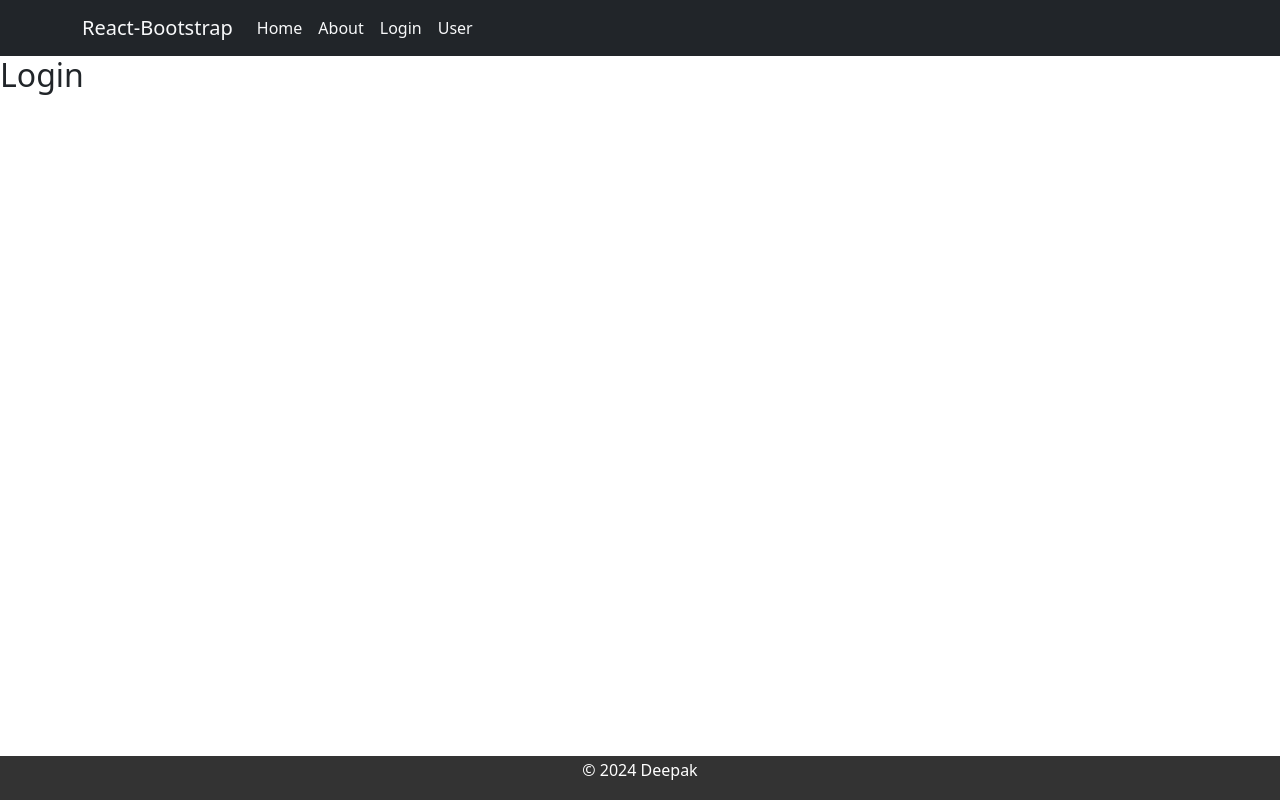
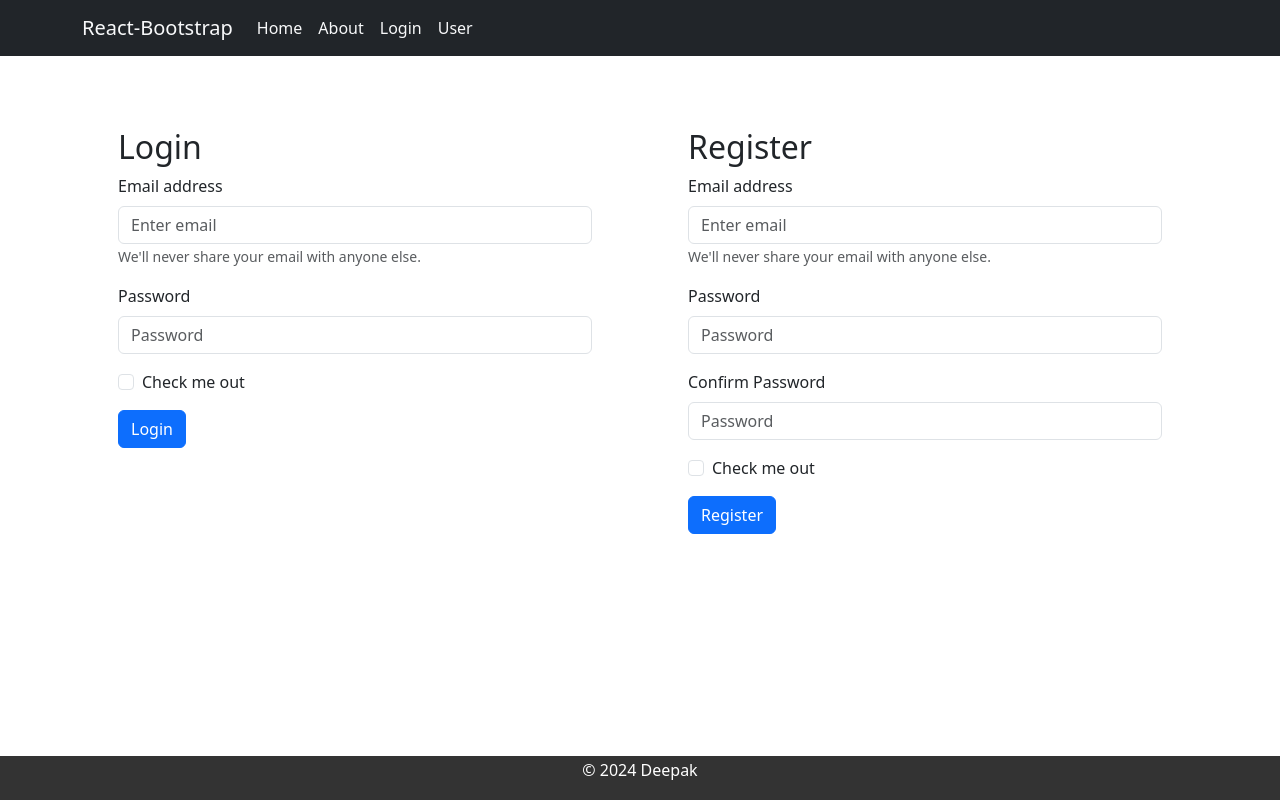
Before and after one commit to 1Deepak007/MERN-traning, a React (Create React App) app in the folder Day4-ReactRouter/react_routing_app/: page /login in a window 1280 px wide. Built offline with nearby package versions, Linux system fonts and the light colour scheme.

Commit message:
working-loginpage

```diff
--- a/Day4-ReactRouter/react_routing_app/package.json
+++ b/Day4-ReactRouter/react_routing_app/package.json
@@ -14,6 +14,7 @@
     "react-dom": "^18.3.1",
     "react-router-dom": "^6.23.0",
     "react-scripts": "5.0.1",
+    "sweetalert2": "^11.10.8",
     "web-vitals": "^2.1.4"
   },
   "scripts": {
--- a/Day4-ReactRouter/react_routing_app/public/index.html
+++ b/Day4-ReactRouter/react_routing_app/public/index.html
@@ -24,6 +24,10 @@
       work correctly both with client-side routing and a non-root public URL.
       Learn how to configure a non-root public URL by running `npm run build`.
     -->
+
+    <!-- Sweet alert -->
+    <script src="https://cdn.jsdelivr.net/npm/sweetalert2@11"></script>
+
     <title>React App</title>
   </head>
   <body>
--- a/Day4-ReactRouter/react_routing_app/src/components/pages/Home.jsx
+++ b/Day4-ReactRouter/react_routing_app/src/components/pages/Home.jsx
@@ -112,9 +112,15 @@ export default function Home(props) {
             <hr />
 
 
-            <h4>{count}</h4>
-            <button onClick={() => setCount(count + 1)}>+</button>
-            <button onClick={() => setCount(count - 1)}>-</button>
+            <h5 className='text-decoration-underline'>Count</h5>
+            <div className="row">
+                <div className="col-md-1"><button onClick={() => setCount(count - 1)} className='btn btn-primary'>-</button></div>
+                <div className="col-md-1"><h4>{count}</h4></div>
+                <div className="col-md-1"><button onClick={() => setCount(count + 1)} className='btn btn-success'>+</button></div>
+            </div>
+
+            <hr />
+
         </div>
     )
 }
--- a/Day4-ReactRouter/react_routing_app/src/components/pages/Login.jsx
+++ b/Day4-ReactRouter/react_routing_app/src/components/pages/Login.jsx
@@ -1,9 +1,144 @@
-import React from 'react'
+import React, { useState } from 'react'
+import Button from 'react-bootstrap/Button';
+import Form from 'react-bootstrap/Form';
+
+// SweetAlert
+import Swal from 'sweetalert2'
 
 export default function Login() {
+
+  const [regUseremail, setregUseremail] = useState('');
+  const [regPassword, setregPassword] = useState('');
+  const [regConfPassword, setregConfPassword] = useState('');
+  const [regConfCheck, setregConfCheck] = useState(false);
+  // const [users,setUsers] = useState([]);
+  const users = [];
+
+  const handleRegister = (e) => {
+    e.preventDefault();
+    if (regUseremail === '' || null) {
+      Swal.fire({ position: "top-end", icon: "error", title: "Email can't be blank", showConfirmButton: false, timer: 1500 });
+    }
+    else if (regPassword === '' || null) {
+      Swal.fire({ position: "top-end", icon: "error", title: "Password can't be blank", showConfirmButton: false, timer: 1500 });
+    }
+    else if (regConfPassword === '' || null) {
+      Swal.fire({ position: "top-end", icon: "error", title: "Confirm Password can't be blank", showConfirmButton: false, timer: 1500 });
+    }
+    else if (regConfCheck === false) {
+      Swal.fire({ position: "top-end", icon: "error", title: "Confirmation checkbox can't be unchecked", showConfirmButton: false, timer: 1500 });
+    }
+    else {
+      users.email = regUseremail;
+      users.password = regPassword;
+      // users.push({ email: regUseremail, password: regPassword });
+      // console.log(users);
+      let newObj = { email: regUseremail, password: regPassword }
+      let addingUser = [...users,newObj]
+
+      console.log(addingUser);
+      // alert('Registration Successfull');
+      Swal.fire({ position: "top-end", icon: "success", title: "Registration successfull", showConfirmButton: false, timer: 1500 });
+    }
+  }
+
+  // const username = 'ds095536@gmail.com'; const password = 'Deepak123';
+  const [userEmail, setuserEmail] = useState('');
+  const [passWord, setpassWord] = useState('');
+  const [confirm, setConfirm] = useState('');
+  const handleLogin = (e) => {
+    e.preventDefault();
+    // if (userEmail === username && passWord === password && confirm === 'on') {
+    if (userEmail in users && passWord in users && confirm === 'on') {
+      console.log(userEmail, passWord, confirm);
+      // alert('Login Successful');
+      Swal.fire({
+        title: 'Success',
+        text: 'Login Successfull',
+        icon: 'error',
+        confirmButtonText: 'Ok'
+      });
+      console.log(users);
+    } else {
+      console.log(userEmail, passWord, confirm);
+      Swal.fire({
+        title: 'Error!',
+        text: 'Login Failed',
+        icon: 'error',
+        confirmButtonText: 'Try Again'
+      });
+      // console.log('Login Failed');
+      console.log(users);
+    }
+
+
+    console.log(users);
+  }
+
+
+
+
+
+
+
+
+
   return (
-    <div>
-        <h2>Login</h2>
+    <div className='container my-4'>
+      <div className="row">
+        <div className="col p-5">
+          <h2>Login</h2>
+          <Form>
+            <Form.Group className="mb-3" controlId="formBasicEmail">
+              <Form.Label>Email address</Form.Label>
+              <Form.Control onChange={(e) => setuserEmail(e.target.value)} type="email" placeholder="Enter email" />
+              <Form.Text className="text-muted">
+                We'll never share your email with anyone else.
+              </Form.Text>
+            </Form.Group>
+
+            <Form.Group className="mb-3" controlId="formBasicPassword">
+              <Form.Label>Password</Form.Label>
+              <Form.Control onChange={(e) => setpassWord(e.target.value)} type="password" placeholder="Password" />
+            </Form.Group>
+            <Form.Group className="mb-3" controlId="formBasicCheckbox">
+              <Form.Check onChange={(e) => setConfirm(e.target.value)} type="checkbox" label="Check me out" />
+            </Form.Group>
+            <Button variant="primary" type="submit" onClick={handleLogin}>
+              Login
+            </Button>
+          </Form>
+        </div>
+
+
+        <div className="col p-5 ">
+          <h2>Register</h2>
+          <Form>
+            <Form.Group className="mb-3" controlId="formBasicEmail1">
+              <Form.Label>Email address</Form.Label>
+              <Form.Control type="email" placeholder="Enter email" onChange={(e) => setregUseremail(e.target.value)} />
+              <Form.Text className="text-muted">
+                We'll never share your email with anyone else.
+              </Form.Text>
+            </Form.Group>
+
+            <Form.Group className="mb-3" controlId="formBasicPassword1">
+              <Form.Label>Password</Form.Label>
+              <Form.Control type="password" placeholder="Password" onChange={(e) => setregPassword(e.target.value)} />
+            </Form.Group>
+            <Form.Group className="mb-3" controlId="formBasicPassword2">
+              <Form.Label>Confirm Password</Form.Label>
+              <Form.Control type="password" placeholder="Password" onChange={(e) => setregConfPassword(e.target.value)} />
+            </Form.Group>
+            <Form.Group className="mb-3" controlId="formBasicCheckbox1">
+              <Form.Check type="checkbox" label="Check me out" checked={regConfCheck} onChange={(e) => setregConfCheck(e.target.checked)} />
+            </Form.Group>
+            <Button variant="primary" type="submit" onClick={handleRegister}>
+              Register
+            </Button>
+          </Form>
+        </div>
+      </div>
     </div>
   )
 }
```
Also changed, not shown: 2 other files (tests, documents, lock files or other folders).
